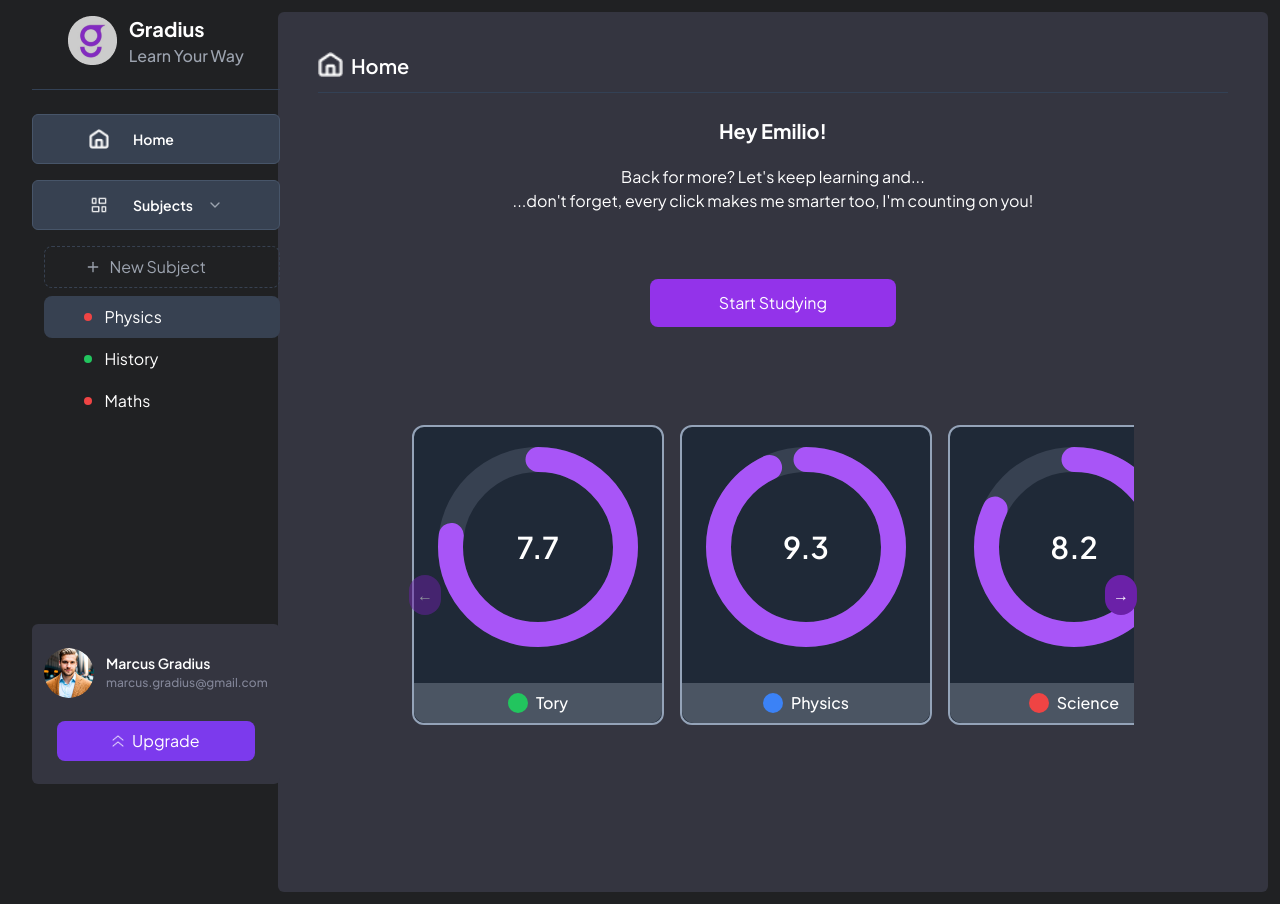
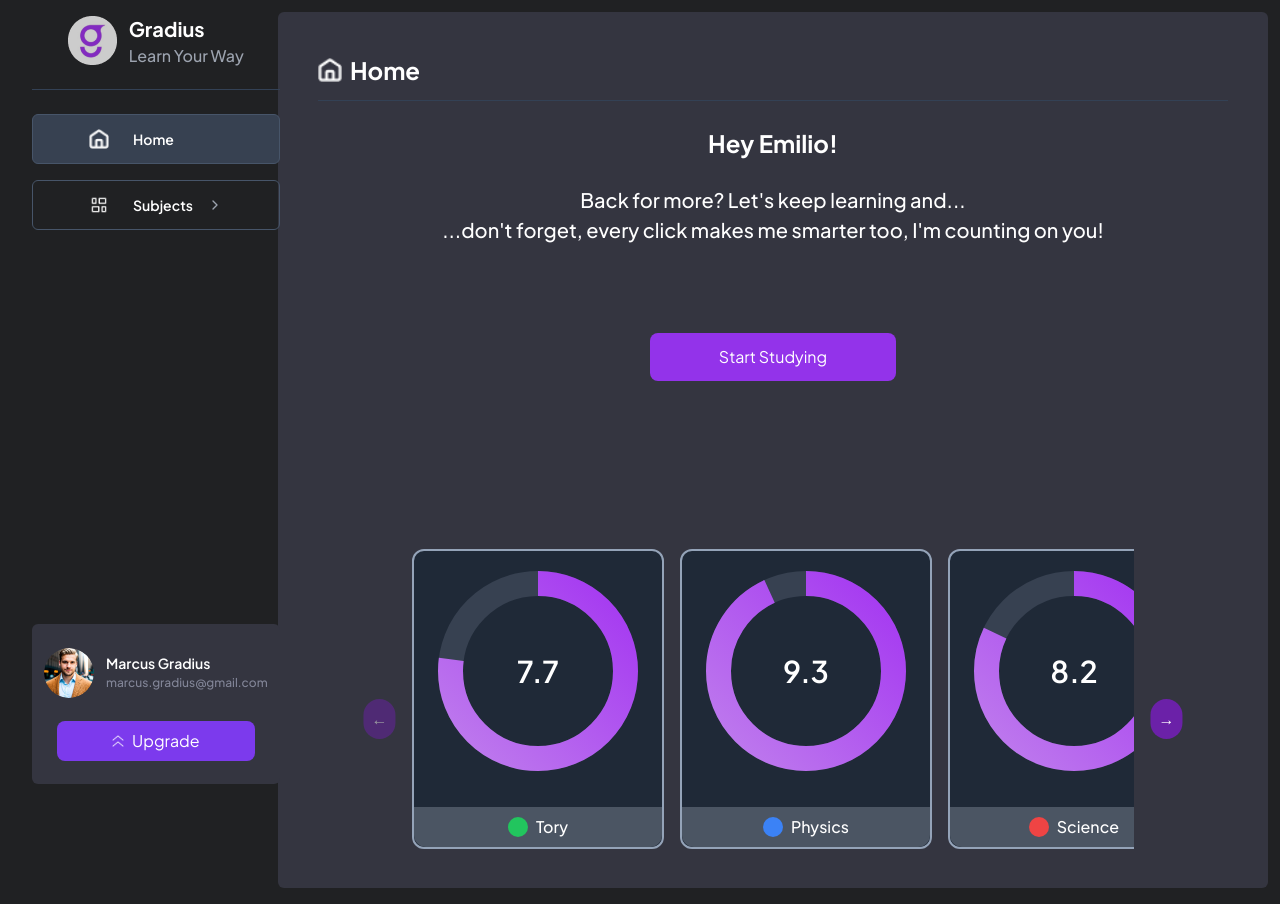
Before and after one commit to Dr-AddictStein/gradius-platform, a React (Vite) app: page /dashboard in a window 1280 px wide. Built offline with nearby package versions, Linux system fonts and the light colour scheme.

Commit message:
circular progresss fixed

```diff
--- a/src/Component/CircularProgressProps.tsx
+++ b/src/Component/CircularProgressProps.tsx
@@ -5,8 +5,6 @@ interface CircularProgressProps {
   maxValue?: number; // Optional max value, defaults to 10
   size?: number;
   strokeWidth?: number;
-  progressColor?: string;
-  backgroundColor?: string;
   className?: string;
 }
 
@@ -15,8 +13,6 @@ const CircularProgress: React.FC<CircularProgressProps> = ({
   maxValue = 10,
   size = 200,
   strokeWidth = 25,
-  progressColor = '#A855F7',
-  backgroundColor = '#374151',
   className = '',
 }) => {
   // Validate and clamp the value
@@ -32,25 +28,33 @@ const CircularProgress: React.FC<CircularProgressProps> = ({
         className="transform -rotate-90"
         style={{ width: size, height: size }}
       >
+        {/* Define Angular Gradient */}
+        <defs>
+          <linearGradient id="progressGradient" x1="0%" y1="0%" x2="100%" y2="100%">
+            <stop offset="0%" stopColor="#BF7DED" />
+            <stop offset="100%" stopColor="#A436F1" />
+          </linearGradient>
+        </defs>
+
         {/* Background circle */}
         <circle
           cx={size / 2}
           cy={size / 2}
           r={radius}
           strokeWidth={strokeWidth}
-          stroke={backgroundColor}
+          stroke="#374151"
           fill="none"
         />
 
-        {/* Progress circle */}
+        {/* Progress circle with gradient */}
         <circle
           cx={size / 2}
           cy={size / 2}
           r={radius}
           strokeWidth={strokeWidth}
-          stroke={progressColor}
+          stroke="url(#progressGradient)"
           fill="none"
-          strokeLinecap="round"
+          // strokeLinecap="round"
           strokeDasharray={circumference}
           strokeDashoffset={progress}
           style={{
--- a/src/Component/Sidebar.tsx
+++ b/src/Component/Sidebar.tsx
@@ -25,7 +25,7 @@ const Sidebar = () => {
     blue: "bg-blue-500",
   };
   const [activeTab, setActiveTab] = React.useState("Home"); // Track active tab
-  const [isSubjectsOpen, setIsSubjectsOpen] = React.useState(true);
+  const [isSubjectsOpen, setIsSubjectsOpen] = React.useState(false);
 
   const subjects: Subject[] = [
     { id: "1", name: "Physics", isActive: true, color: "red" },
--- /dev/null
+++ b/src/Component/temp.tsx
@@ -0,0 +1,92 @@
+import React from 'react'
+
+const temp = () => {
+  return (
+    <div>
+      <div className="min-h-[80vh] flex flex-col justify-between">
+          {/* Welcome Section */}
+          <div className="mb-8 flex flex-col justify-center items-center">
+            <h1 className="text-xl font-bold mb-5 text-center">Hey Emilio!</h1>
+            <p className="text-white mb-4 text-base text-center">
+              Back for more? Let's keep learning and...
+              <br />
+              ...don't forget, every click makes me smarter too, I'm counting on
+              you!
+            </p>
+          </div>
+          <div className="flex justify-center items-center">
+            <button className="bg-purple-600 hover:bg-purple-700 text-white px-6 py-3 rounded-lg w-[246px]">
+              Start Studying
+            </button>
+          </div>
+
+          {/* Progress Cards Slider */}
+          <div className="mb-8 relative mt-20">
+            {/* Centered title */}
+            <div className="relative overflow-hidden">
+              {/* Container with calculated width for 3 cards */}
+              <div className="mx-auto w-[calc(230px*3+2*16px)] overflow-hidden">
+                {" "}
+                {/* 3 cards + 2 gaps */}
+                <div
+                  ref={sliderRef}
+                  className="flex transition-transform duration-300"
+                  style={{
+                    transform: `translateX(-${currentSlide * (219 + 16)}px)`, // 219px card width + 16px gap
+                    gap: "16px",
+                  }}
+                >
+                  {progressCards.map((card, index) => (
+                    <div
+                      key={index}
+                      className="min-w-[219px] bg-gray-800 rounded-xl border-2 border-slate-400 flex-shrink-0" // Prevent card squishing
+                    >
+                      <div className="space-y-4">
+                        {card.scores.map((score, scoreIndex) => (
+                          <div
+                            key={scoreIndex}
+                            className="flex flex-col justify-center items-center gap-4"
+                          >
+                            <div className="px-6 py-5">
+                              <CircularProgress value={score} />
+                            </div>
+                            <div className="flex gap-2 items-center justify-center bg-gray-600 w-full rounded-b-xl py-2">
+                              <div
+                                className={`w-5 h-5 rounded-full ${card.color}`}
+                              />
+                              <h3 className="font-medium">{card.subject}</h3>
+                            </div>
+                          </div>
+                        ))}
+                      </div>
+                    </div>
+                  ))}
+                </div>
+              </div>
+            </div>
+            {/* Navigation Buttons - Centered horizontally */}
+            <div className="absolute top-1/2 left-1/2 -translate-x-1/2 -translate-y-1/2 w-[80%] px-4">
+              <button
+                onClick={handlePrev}
+                disabled={currentSlide === 0}
+                className="absolute left-0 bg-purple-800 p-2 rounded-full hover:bg-gray-700 disabled:opacity-50 disabled:cursor-not-allowed"
+                aria-label="Previous slide"
+              >
+                ←
+              </button>
+              <button
+                onClick={handleNext}
+                disabled={currentSlide >= progressCards.length - 3} // Update disable logic
+                className="absolute right-0 bg-purple-800 p-2 rounded-full hover:bg-gray-700 disabled:opacity-50 disabled:cursor-not-allowed"
+                aria-label="Next slide"
+              >
+                →
+              </button>
+            </div>
+          </div>
+        </div>
+    </div>
+  )
+}
+
+export default temp
--- a/src/Pages/Dashboard/DashboardHome.tsx
+++ b/src/Pages/Dashboard/DashboardHome.tsx
@@ -30,28 +30,26 @@ const DashboardHome = () => {
     }
   };
   return (
-    <div className="container mx-auto p-8 min-h-screen">
-      <div className="w-full min-h-screen">
+    <div className="container mx-auto p-8 h-[860px]">
       {/* Header Section */}
-        <div className="mb-6 w-full">
-          <div className="flex gap-2 mb-3">
-            <img src={homeIcon} alt="" className="w-[25px] h-[25px]" />
-            <h1 className="font-semibold text-xl">Home</h1>
+      <div className="mb-6 w-full min-h-[5%] ">
+        <div className="flex gap-2 mb-3 items-center">
+          <img src={homeIcon} alt="" className="w-[24px] h-[24px]" />
+          <h1 className=" text-[24px] font-bold">Home</h1>
         </div>
         <div className="w-full bg-slate-700 h-[1px]"></div>
       </div>
-
-        <div className="min-h-[80vh] flex flex-col justify-between">
-          {/* Welcome Section */}
-          <div className="mb-8 flex flex-col justify-center items-center">
-            <h1 className="text-xl font-bold mb-5 text-center">Hey Emilio!</h1>
-            <p className="text-white mb-4 text-base text-center">
+      <div className="flex flex-col justify-between w-full min-h-[95%] ">
+        <div className="flex flex-col justify-center items-center gap-6">
+          <h1 className="text-[24px] font-bold text-center">Hey Emilio!</h1>
+          <p className="text-white text-[20px] font-medium text-center">
             Back for more? Let's keep learning and...
             <br />
             ...don't forget, every click makes me smarter too, I'm counting on
             you!
           </p>
         </div>
+
         <div className="flex justify-center items-center">
           <button className="bg-purple-600 hover:bg-purple-700 text-white px-6 py-3 rounded-lg w-[246px]">
             Start Studying
@@ -103,7 +101,7 @@ const DashboardHome = () => {
             </div>
           </div>
           {/* Navigation Buttons - Centered horizontally */}
-            <div className="absolute top-1/2 left-1/2 -translate-x-1/2 -translate-y-1/2 w-[80%] px-4">
+          <div className="absolute top-1/2 left-1/2 -translate-x-1/2 -translate-y-1/2 w-[90%] px-4">
             <button
               onClick={handlePrev}
               disabled={currentSlide === 0}
@@ -124,7 +122,6 @@ const DashboardHome = () => {
         </div>
       </div>
     </div>
-    </div>
   );
 };
 
```
Lines whose indentation alone changed are shown as unchanged.
